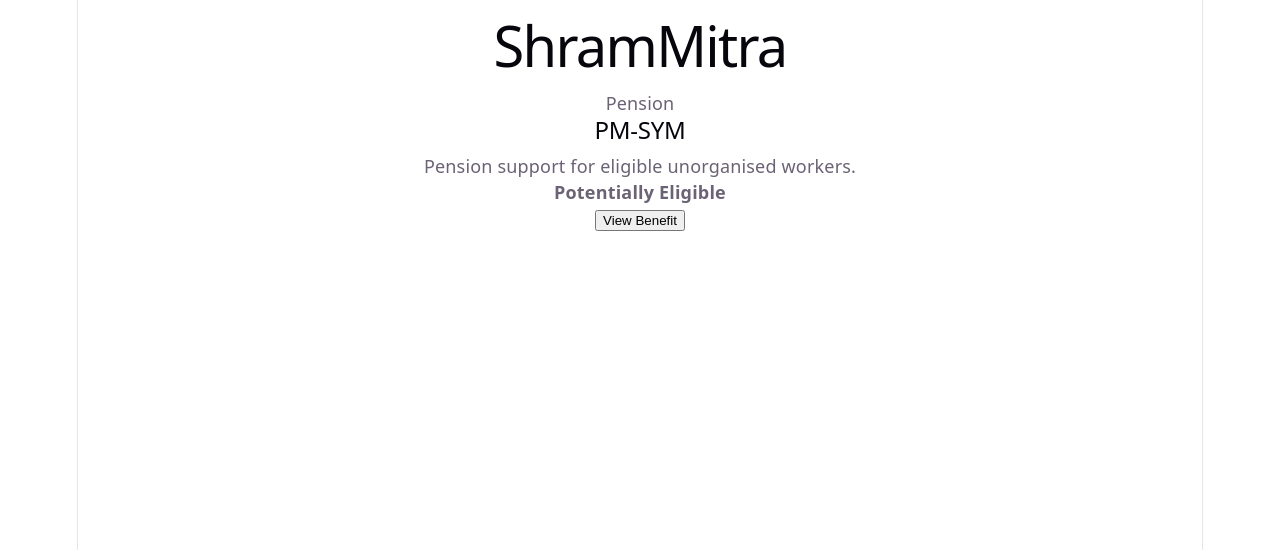
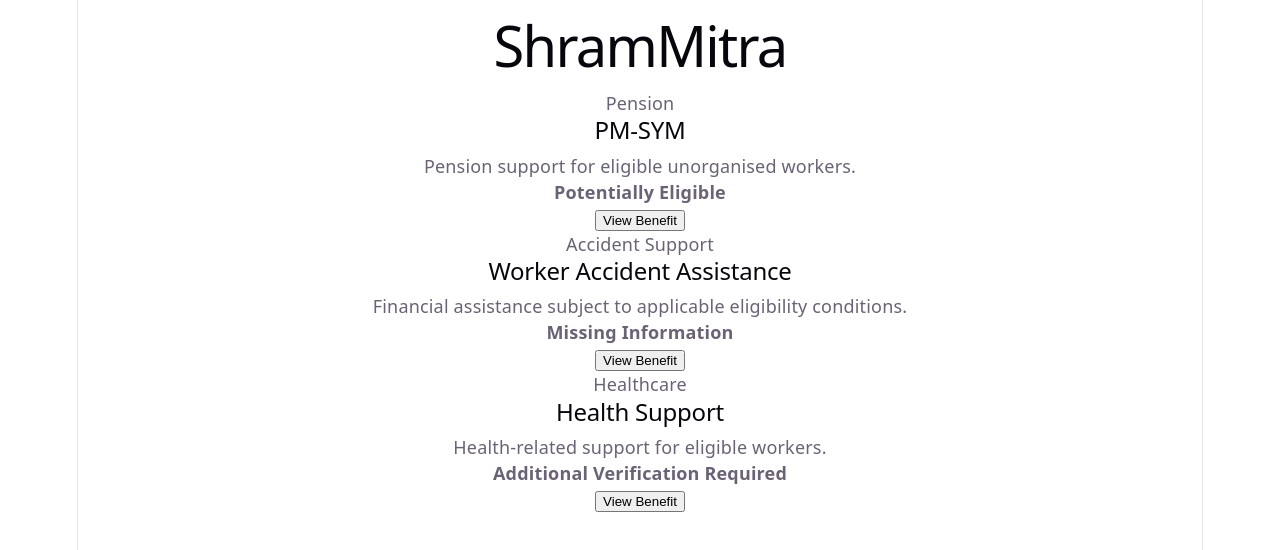
Before and after one commit to purushottam08-nova/ShramMitra, a React (Vite) app in the folder frontend/: page / in a window 1280 px wide. Shown: the top 550 px of the page. Built offline with nearby package versions, Linux system fonts and the light colour scheme.

Commit message:
feat(frontend): initialize React TypeScript app

```diff
--- a/frontend/src/App.tsx
+++ b/frontend/src/App.tsx
@@ -1,16 +1,44 @@
 import BenefitCard from "./components/BenefitCard";
+
+const benefits = [
+  {
+    id: 1,
+    schemeName: "PM-SYM",
+    category: "Pension",
+    description: "Pension support for eligible unorganised workers.",
+    eligibilityStatus: "Potentially Eligible",
+  },
+  {
+    id: 2,
+    schemeName: "Worker Accident Assistance",
+    category: "Accident Support",
+    description:
+      "Financial assistance subject to applicable eligibility conditions.",
+    eligibilityStatus: "Missing Information",
+  },
+  {
+    id: 3,
+    schemeName: "Health Support",
+    category: "Healthcare",
+    description: "Health-related support for eligible workers.",
+    eligibilityStatus: "Additional Verification Required",
+  },
+];
 
 function App() {
   return (
     <div>
       <h1>ShramMitra</h1>
 
-      <BenefitCard
-        category="Pension"
-        schemeName="PM-SYM"
-        description="Pension support for eligible unorganised workers."
-        eligibilityStatus="Potentially Eligible"
-      />
+      {benefits.map((benefit) => (
+        <BenefitCard
+          key={benefit.id}
+          schemeName={benefit.schemeName}
+          category={benefit.category}
+          description={benefit.description}
+          eligibilityStatus={benefit.eligibilityStatus}
+        />
+      ))}
     </div>
   );
 }
```
